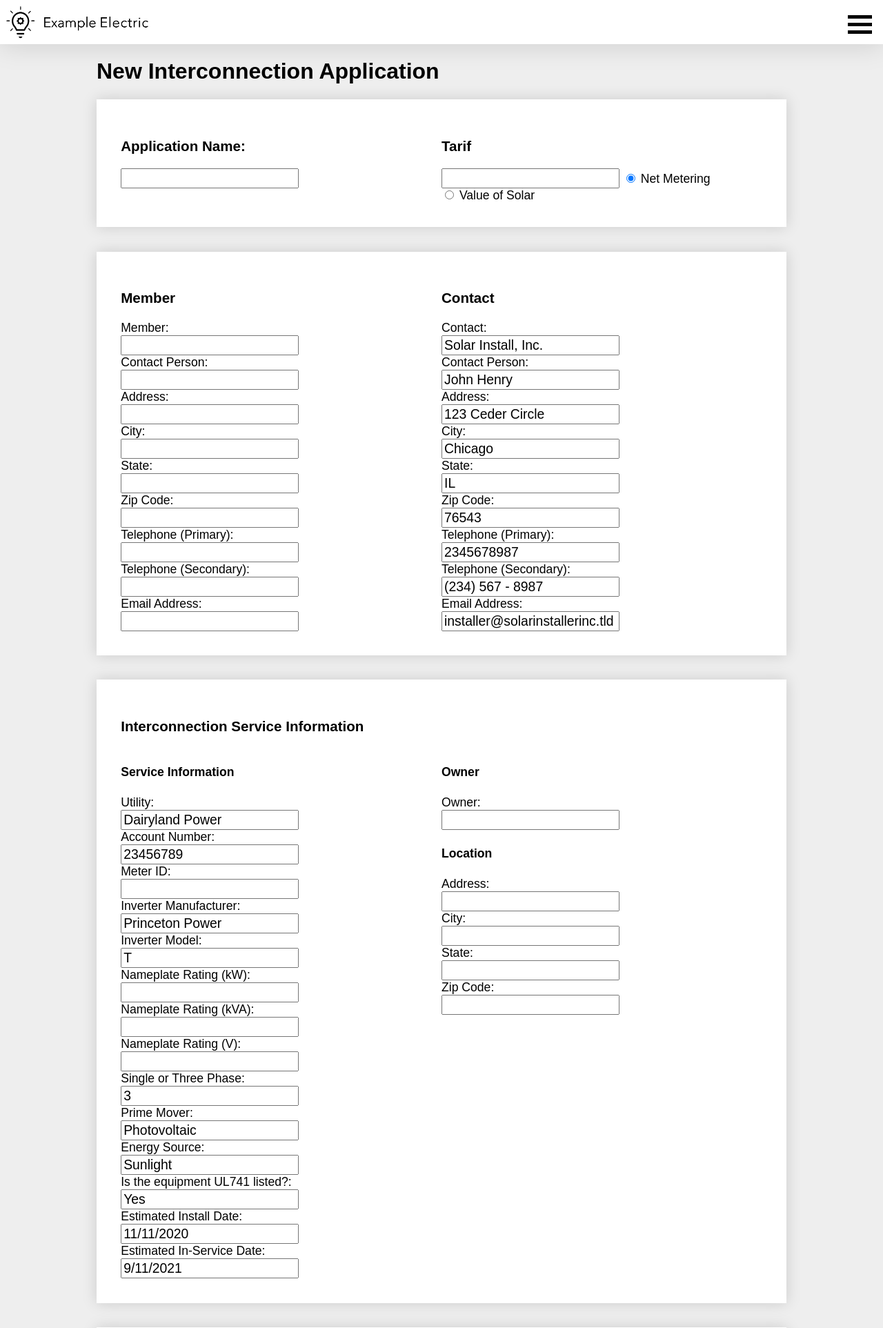
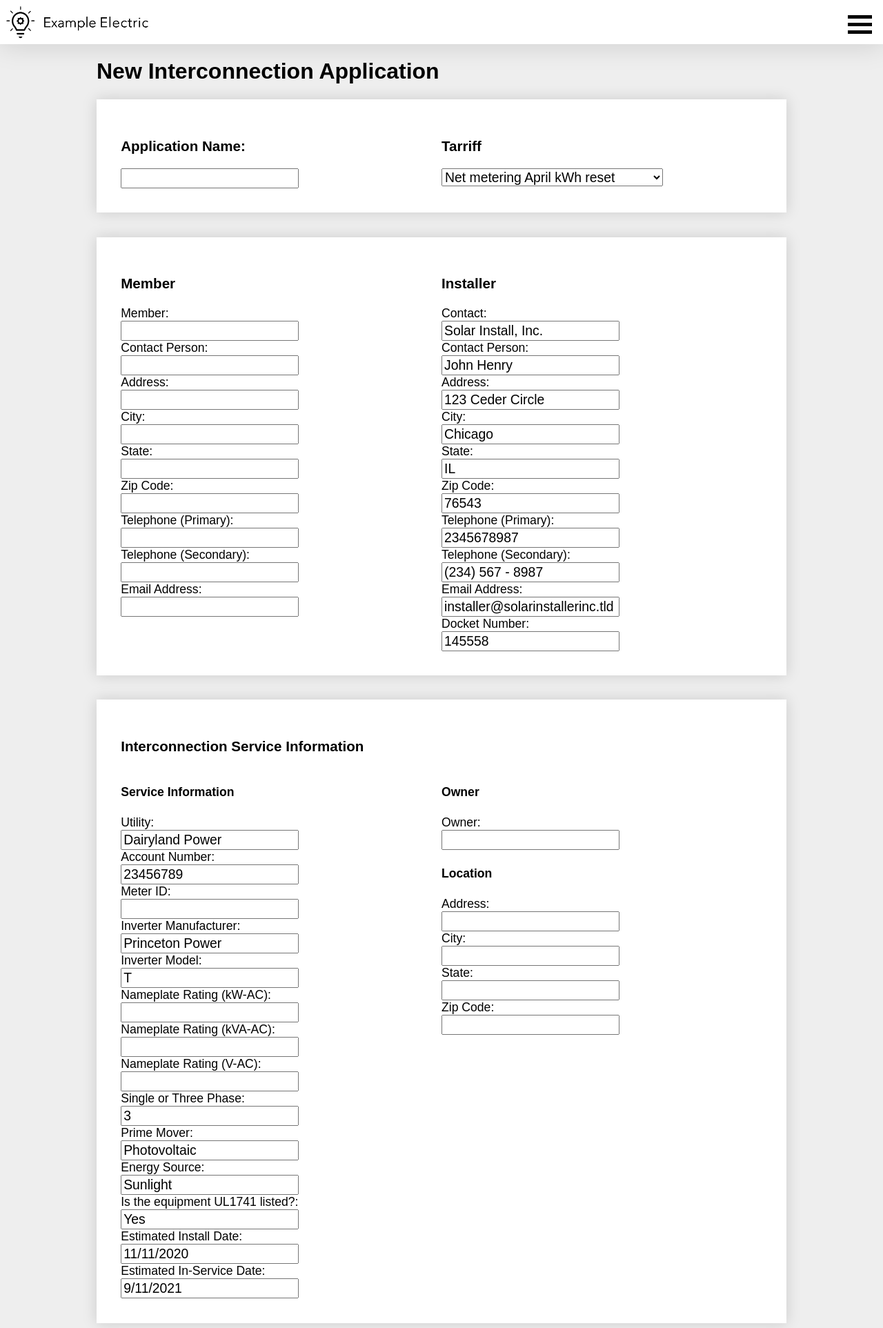
Before and after one commit to dpinney/r3it, a Flask app: template r3it/templates/application.html in a window 1280 px wide. Shown: the top 1925 px of the page at 69% size. Run offline with Flask 2, Linux system fonts and the light colour scheme; the template is opened without the code that fills it, so the values that code supplies are empty; parts of the project's set-up code (start-up, migrations or seed data) failed here and were passed over; some libraries are stand-ins or nearby versions.

Commit message:
application form updates, added a few fields, fixed some typos, reformatted a little

```diff
--- a/r3it/templates/application.html
+++ b/r3it/templates/application.html
@@ -16,12 +16,12 @@
             </div>
 
             <div class="rightForm">
-            <H3>Tarif</H3>
-            <input type="dropdown" name="Tariff">
-            <input type="radio" id="Net Metering" name="Tarif" value="Net Metering" checked="checked">
-            <label for="Net Metering">Net Metering</label><br>
-            <input type="radio" id="Value of Solar" name="Tarif" value="Value of Solar">
-            <label for="Value of Solar">Value of Solar</label><br>
+            <H3>Tarriff</H3>
+            <select id="tariff" name="Tariff">
+                <option>Net metering April kWh reset</option>
+                <option>Net metering November kWh reset</option>
+                <option>Value of energy</option>
+            </select>
             </div>
 
         </div>
@@ -54,7 +54,7 @@
             <!TODO: Figure out "same as above" button.>
             <!TODO: Decide if drop-down for partnered solar installers is good idea, maybe implement?>
             <div class="rightForm">
-            <H3>Contact</H3>
+            <H3>Installer</H3>
             <label for='contact'>Contact:</label><br>
             <input type='text' id='contact' name='Contact' value='Solar Install, Inc.'><br>
             <label for='contactPersonContact'>Contact Person:</label><br>
@@ -73,6 +73,8 @@
             <input type='text' id='secondaryTelephoneContact' name='Secondary Telephone (Contact)' value='(234) 567 - 8987'><br>
             <label for='emailContact'>Email Address:</label><br>
             <input type='text' id='emailContact' name='Email (Contact)' value='installer@solarinstallerinc.tld'><br>
+            <label for='docketNum'>Docket Number:</label><br>
+            <input type='text' id='docketNum' name='Docket Num' value='145558'><br>
             </div>
         </div>
 
@@ -93,11 +95,11 @@
             <input type='text' id='inverterManf' name='Inverter Manufacturer' value='Princeton Power'><br>
             <label for='inverterModel'>Inverter Model:</label><br>
             <input type='text' id='inverterModel' name='Inverter Model' value="T"><br>
-            <label for='nameplateRatingkW'>Nameplate Rating (kW):</label><br>
+            <label for='nameplateRatingkW'>Nameplate Rating (kW-AC):</label><br>
             <input type='text' id='nameplateRatingkW' name='Nameplate Rating (kW)' value="{{default.size}}"><br>
-            <label for='nameplateRatingkVA'>Nameplate Rating (kVA):</label><br>
+            <label for='nameplateRatingkVA'>Nameplate Rating (kVA-AC):</label><br>
             <input type='text' id='nameplateRatingkVA' name='Nameplate Rating (kVA)' value='{{default.size}}'><br>
-            <label for='nameplateRatingV'>Nameplate Rating (V):</label><br>
+            <label for='nameplateRatingV'>Nameplate Rating (V-AC):</label><br>
             <input type='text' id='nameplateRatingV' name='Nameplate Rating (V)' value='{{default.voltage}}'><br>
             <!TODO: Make dropdown or radio button>
             <label for='phases'>Single or Three Phase:</label><br>
@@ -108,8 +110,8 @@
             <label for='energySource'>Energy Source:</label><br>
             <input type='text' id='energySource' name='Energy Source' value='Sunlight'><br>
             <!TODO: Should be a bool>
-            <label for='ul741'>Is the equipment UL741 listed?:</label><br>
-            <input type='text' id='ul741' name='UL741' value='Yes'> <br>
+            <label for='ul1741'>Is the equipment UL1741 listed?:</label><br>
+            <input type='text' id='ul1741' name='UL1741' value='Yes'> <br>
             <!TODO: Date pickers>
             <label for='installDateEstimated'>Estimated Install Date:</label><br>
             <input type='text' id='installDateEstimated' name='Estimated Install Date' value='11/11/2020'><br>
```
